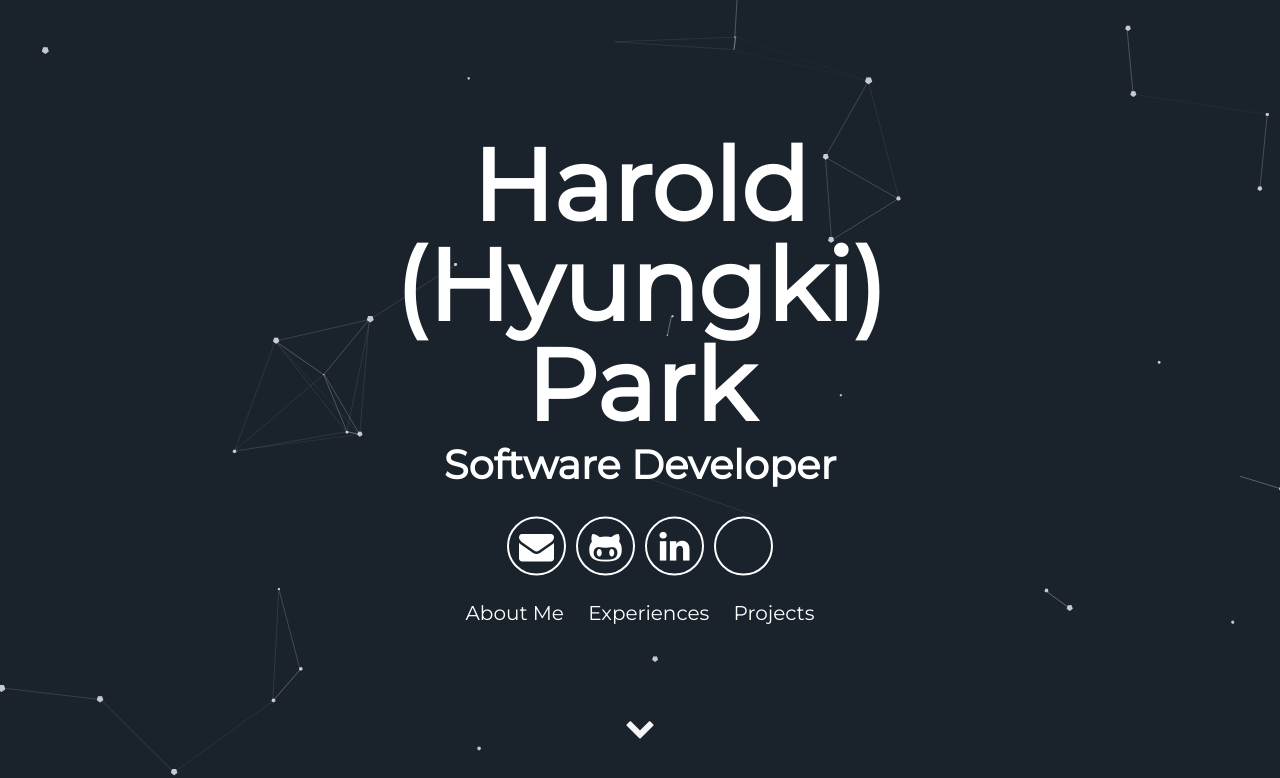
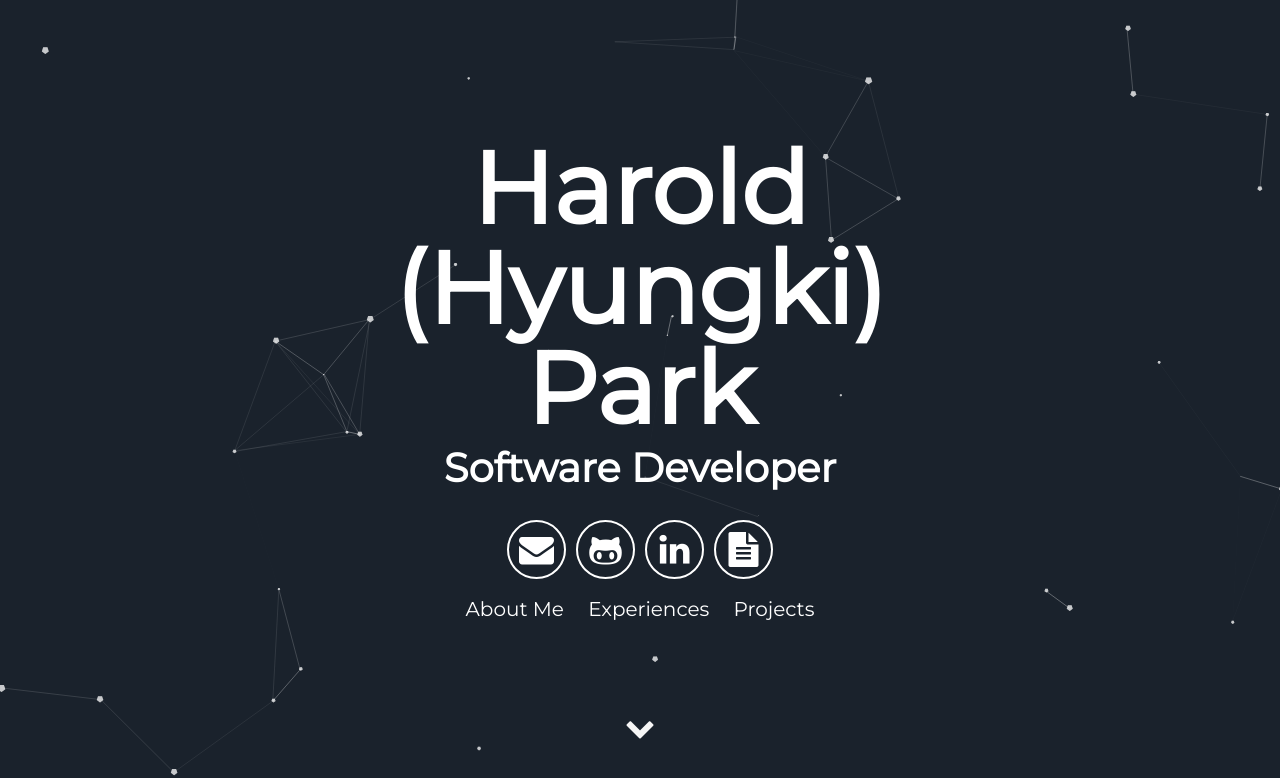
Before and after one commit to hyungkip/hyungkip.github.io, a Jekyll site: the page built from index.html, in a window 1280 px wide. Shown: the part 104-882 px from the top of the page. Built offline with Jekyll 4.4.1, drawn with Linux system fonts in a browser that asks for light colours.

Commit message:
[bugfix] fixes file icon again

```diff
--- a/_includes/header.html
+++ b/_includes/header.html
@@ -8,7 +8,7 @@
         <a aria-label="Send email" href="mailto:hyungkip@gmail.com"><i class="icon fa fa-envelope"></i></a>
         <a aria-label="My Github" target="_blank" href="https://github.com/hyungkip"><i class="icon fa fa-github-alt" aria-hidden="true"></i></a>
         <a aria-label="My Linkedin" target="_blank" href="https://www.linkedin.com/in/hyungkipark/"><i class="icon fa fa-linkedin" aria-hidden="true"></i></a>
-        <a aria-label="My Resume" target="_blank" href=""><i class="icon fa fa-file-alt" aria-hidden="true"></i></a>
+        <a aria-label="My Resume" target="_blank" href=""><i class="icon fa fa-file-text" aria-hidden="true"></i></a>
       </div>
       <div class="header-links">
         <a class="link" href="#about" data-scroll>About Me</a>
```
